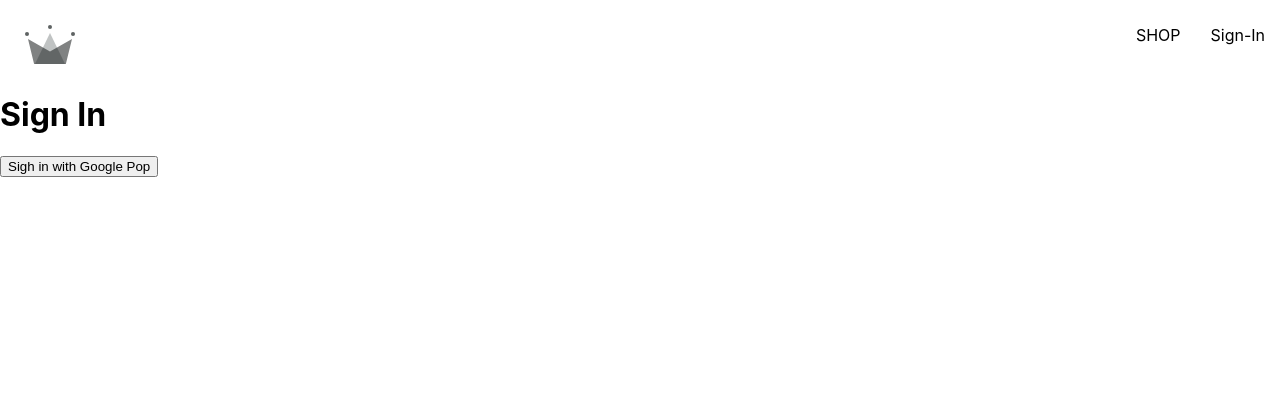
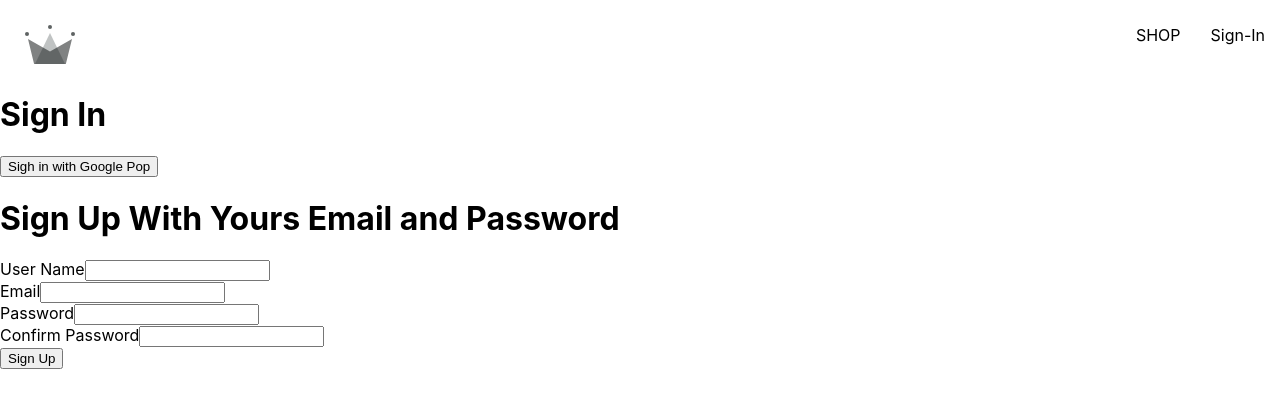
Before and after one commit to Rios-101/capstone-store-fili, a React (Create React App) app: page /signIn in a window 1280 px wide. Shown: the top 408 px of the page. Built offline with nearby package versions, Linux system fonts and the light colour scheme.

Commit message:
sign-in function

```diff
--- /dev/null
+++ b/src/component/form-input/form-input.component.jsx
@@ -0,0 +1,14 @@
+
+
+const FormInput = ({label, ...otherInput})=>{
+
+
+    return (
+        <div className="group">
+             <label className={`${otherInput.value.length > 0 ? "shrink" : null}`}>{label}</label>
+            <input {...otherInput}/>
+        </div>
+    )
+}
+
+export default FormInput
--- /dev/null
+++ b/src/component/sign-in-form/sign-in-form.component.jsx
@@ -0,0 +1,85 @@
+import { useState } from 'react';
+import { createAuthuUserWithEmailAndPassword,creatDocumentFromAuth } from '../../utilities/firebase/firebase.utility';
+import FormInput from '../form-input/form-input.component';
+
+const defaultFormField = {
+    displayName: "",
+    email: "",
+    password: "",
+    confirmPassword: ""
+}
+
+const SignInForm = ()=>{
+
+
+    const [formField, setFormField] = useState(defaultFormField)
+    const { displayName, email, password, confirmPassword} = formField
+
+    console.log(formField);
+
+    const resetFormField = ()=>{
+        setFormField(defaultFormField)
+    }
+
+    const submitHandler = async (event) => {
+        event.preventDefault();
+        const { displayName, email, password, confirmPassword } = formField
+
+        if(password !== confirmPassword){
+            alert("password doesnt match")
+        }
+
+        if(password === confirmPassword){
+            try{
+            const result = await createAuthuUserWithEmailAndPassword(email, password)
+            const user = await result.user
+            user.displayName = displayName
+            console.log(user);
+            const userDocRef = await creatDocumentFromAuth(user)
+            console.log(userDocRef);
+                resetFormField()
+            }catch(error){
+                if (error.code === "auth/email-already-in-use") {
+                    alert("The email address is already in use");
+                }
+            };
+
+
+        }
+    }
+
+    const onChangeHandler = (event)=>{
+        const {name,value} = event.target
+        setFormField({...formField, [name]:value})
+    }
+
+    return (
+        <div>
+            <h1>Sign Up With Yours Email and Password</h1>
+
+            <form onSubmit={submitHandler}>
+                {/* <label>User Name</label>
+                <input type="text" name="displayName" required onChange={onChangeHandler} value={displayName}/> */}
+                <FormInput label="User Name" type="text" name="displayName" required onChange={onChangeHandler} value={displayName}/>
+
+                {/* <label>Email</label>
+                <input type="email" name="email" required onChange={onChangeHandler} value={email}/> */}
+                <FormInput label="Email" type="email" name="email" required onChange={onChangeHandler} value={email}/>
+
+
+                {/* <label>Password</label>
+                <input type="password" name="password" required onChange={onChangeHandler} value={password}/> */}
+                <FormInput label="Password" type="password" name="password" required onChange={onChangeHandler} value={password}/>
+
+
+                {/* <label>Confirm Password</label>
+                <input type="password" name="confirmPassword" required onChange={onChangeHandler} value={confirmPassword}/> */}
+                <FormInput label="Confirm Password" type="password" name="confirmPassword" required onChange={onChangeHandler} value={confirmPassword}/>
+
+                <button type="submit">Sign Up</button>
+            </form>
+        </div>
+    )
+}
+
+export default SignInForm
--- a/src/routes/sign-in/sign-in.component.jsx
+++ b/src/routes/sign-in/sign-in.component.jsx
@@ -1,19 +1,41 @@
-import {signInWithGooglePopup, creatDocumentFromAuth} from "../../utilities/firebase/firebase.utility"
+// import { useEffect } from "react"
+// import { getRedirectResult } from "firebase/auth"
+// import {auth,signInWithGoogleRedirect} from "../../utilities/firebase/firebase.utility"
+import {signInWithGooglePopup,creatDocumentFromAuth} from "../../utilities/firebase/firebase.utility"
+import SignInForm from './../../component/sign-in-form/sign-in-form.component';
+
+
+
 
 
 const SignIn = ()=>{
 
+    // useEffect(()=>{
+    //    async function fetchData (){
+    //     const result = await getRedirectResult(auth);
+    //     if(result){
+    //         const userDocRef = await creatDocumentFromAuth(result.user);
+    //         console.log(userDocRef);
+    //     }
+    //    }
+    //    fetchData()
+    // },[])
+    // note= all the comment lines are for the sign in with google redirect
+
     const logGoogleUser = async ()=>{
         const {user} = await signInWithGooglePopup()
-        const userDocRef = creatDocumentFromAuth(user)
-        console.log(userDocRef);
+        const userDocRef =await creatDocumentFromAuth(user)
+         console.log(userDocRef);
     }
+
 
 
     return(
         <div>
             <h1>Sign In</h1>
             <button onClick={logGoogleUser}>Sigh in with Google Pop</button>
+            {/* <button onClick={signInWithGoogleRedirect}>Sigh in with Google Redirect</button> */}
+            <SignInForm/>
         </div>
     )
 }
--- a/src/utilities/firebase/firebase.utility.js
+++ b/src/utilities/firebase/firebase.utility.js
@@ -4,10 +4,9 @@ import {
   signInWithPopup,
   signInWithRedirect,
   GoogleAuthProvider,
+  createUserWithEmailAndPassword
 } from "firebase/auth";
-import {getFirestore,doc,getDoc,setDoc} from "firebase/firestore";
-
-
+import { getFirestore, doc, getDoc, setDoc } from "firebase/firestore";
 
 const firebaseConfig = {
   apiKey: "AIzaSyBha8YurCO4nli4gjANWao5uwxqIHYba1c",
@@ -19,40 +18,45 @@ const firebaseConfig = {
 };
 
 // Initialize Firebase
+// eslint-disable-next-line
  const app = initializeApp(firebaseConfig);
 
-const provider = new GoogleAuthProvider()
+const googleProvider = new GoogleAuthProvider();
 
-provider.setCustomParameters(
-    {
-        prompt:"select_account"
+googleProvider.setCustomParameters({
+  prompt: "select_account",
+});
 
-    }
-)
+export const auth = getAuth();
+export const signInWithGooglePopup = () =>
+  signInWithPopup(auth, googleProvider);
+export const signInWithGoogleRedirect = () =>
+  signInWithRedirect(auth, googleProvider);
 
-export const auth = getAuth()
-export const signInWithGooglePopup = ()=> signInWithPopup(auth, provider)
+export const db = getFirestore();
 
-export const db = getFirestore()
-
-export const creatDocumentFromAuth = async(userAuth)=>{
-    const userDocRef = doc(db,"dbUsers",userAuth.uid)
-    console.log(userDocRef);
-    const dbUsersData =await getDoc(userDocRef)
-    console.log(dbUsersData);
+export const creatDocumentFromAuth = async (userAuth) => {
+  const userDocRef = doc(db, "dbUsers", userAuth.uid);
+  const dbUsersData = await getDoc(userDocRef);
 
   // if the data isnt in the database
-    if(!dbUsersData.exists()){
-        const {displayName,email} = userAuth;
-        const createdAt = new Date()
+  if (!dbUsersData.exists()) {
+    const { displayName, email } = userAuth;
+    const createdAt = new Date();
 
     try {
-            await setDoc(userDocRef, {displayName,email,createdAt})
-        }catch(error){
+      await setDoc(userDocRef, { displayName, email, createdAt });
+    } catch (error) {
       console.log("error creating user", error.message);
     }
   }
 
   // if the data exist in the data base
-    return userDocRef
+  return userDocRef;
+};
+
+export const createAuthuUserWithEmailAndPassword = async (email, password) => {
+    if(!email || !password) return;
+
+    return await createUserWithEmailAndPassword(auth,email,password)
 }
```
Also changed, not shown: src/component/form-input/form-input.style.scss (added). Lines whose indentation alone changed are shown as unchanged.
